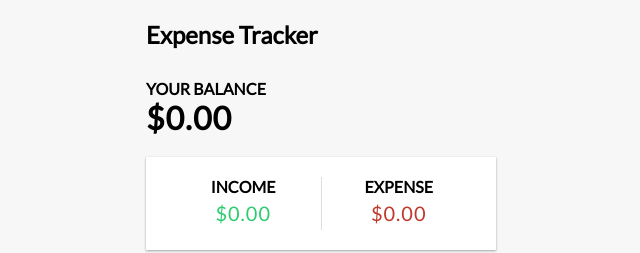
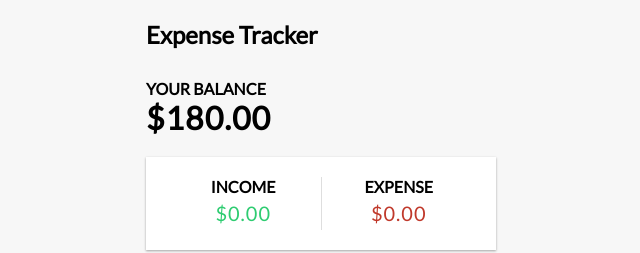
Before and after one commit to DaniyalManzoor/expense_tracker_app, a React (Create React App) app: page / in a window 1280 px wide. Shown: the top 253 px of the page, without its empty margins (319-959 px from the left). Built offline with nearby package versions, Linux system fonts and the light colour scheme.

Commit message:
implement total calculation in balance componenet

```diff
--- a/src/components/balance.jsx
+++ b/src/components/balance.jsx
@@ -1,10 +1,15 @@
-import React from "react";
+import React, { useContext } from "react";
+import { GlobalContext } from "./../context/globalState";
 
 const Balance = () => {
+  const { transactions } = useContext(GlobalContext);
+
+  const amounts = transactions.map((transaction) => transaction.amount);
+  const total = amounts.reduce((acc, item) => (acc += item), 0).toFixed(2);
   return (
     <div>
       <h4>Your Balance</h4>
-      <h1>$0.00</h1>
+      <h1>${total}</h1>
     </div>
   );
 };
```
